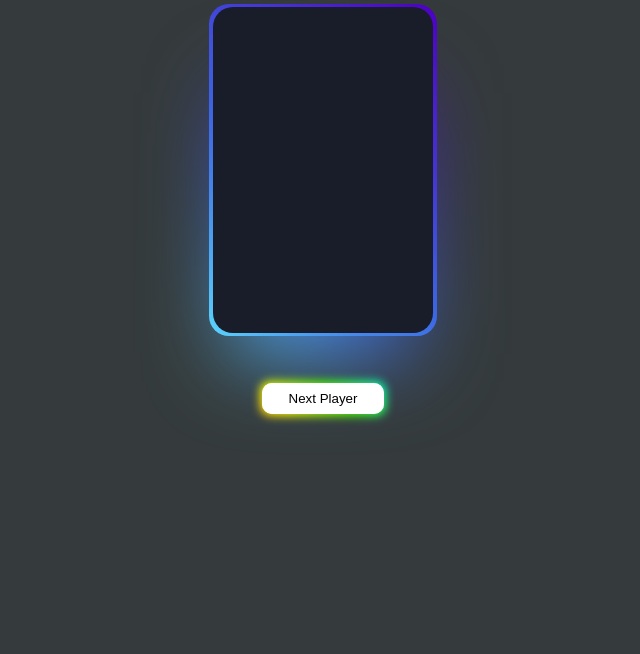
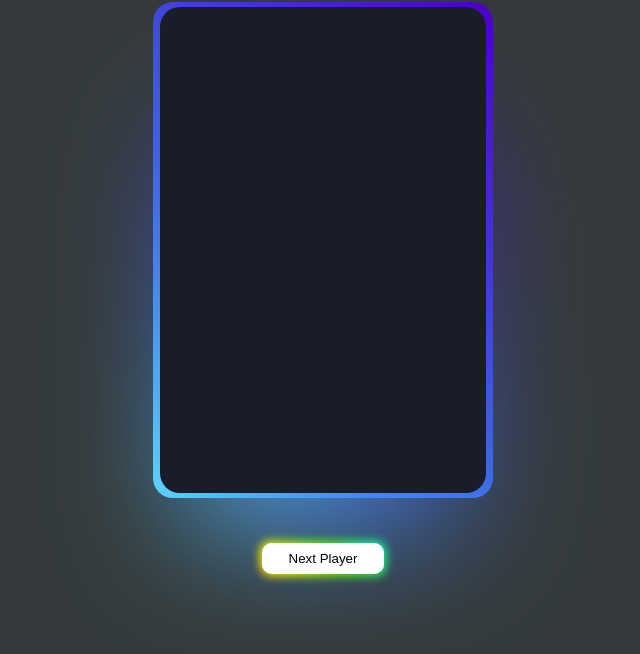
Before and after one commit to Wh1teT1ger55/Imposter, a plain HTML site: page index.html in a window 1280 px wide. Both pictures are taken after a click on the button "Start". Shown: the part 124-778 px from the top of the page, without its empty margins (317-957 px from the left). Drawn offline with Linux system fonts and the light colour scheme.

Commit message:
Improves card UI and clarifies imposter word label
Increases card size for better visibility and adds user-select prevention to enhance user experience on touch devices.
Changes imposter word label to "Hilfswort" for clarity.

```diff
--- a/game.js
+++ b/game.js
@@ -61,7 +61,7 @@ function nextPlayer() {
             hideElement("crewmate");
             showElement("imposter");
             document.getElementById("card").classList.add("card-red");
-            wordField.innerText = `Wort: ${activePlayer.imposter}`;
+            wordField.innerText = `Hilfswort: ${activePlayer.imposter}`;
             console.log("Hilfswort:", activePlayer.imposter);
         }
         console.log("nextPlayerI:", nextPlayerI);
--- a/style.css
+++ b/style.css
@@ -19,7 +19,6 @@ body {
 }
 .center {
   margin: auto;
-  width: 50%;
   padding: 10px;
   text-align: center;
 }
@@ -159,12 +158,17 @@ select {
 }
 
 :root {
-  --card-height: 40vh;
+  --card-height: 60vh;
   --card-width: calc(var(--card-height) / 1.5);
   --card-color: 86, 195, 238;
 }
 
 .card {
+  -webkit-user-select: none; /* Safari */
+  -ms-user-select: none; /* IE 10 and IE 11 */
+  user-select: none; /* Standard syntax */
+  -webkit-tap-highlight-color: transparent;
+
   background: #191c29;
   width: var(--card-width);
   height: var(--card-height);
```
